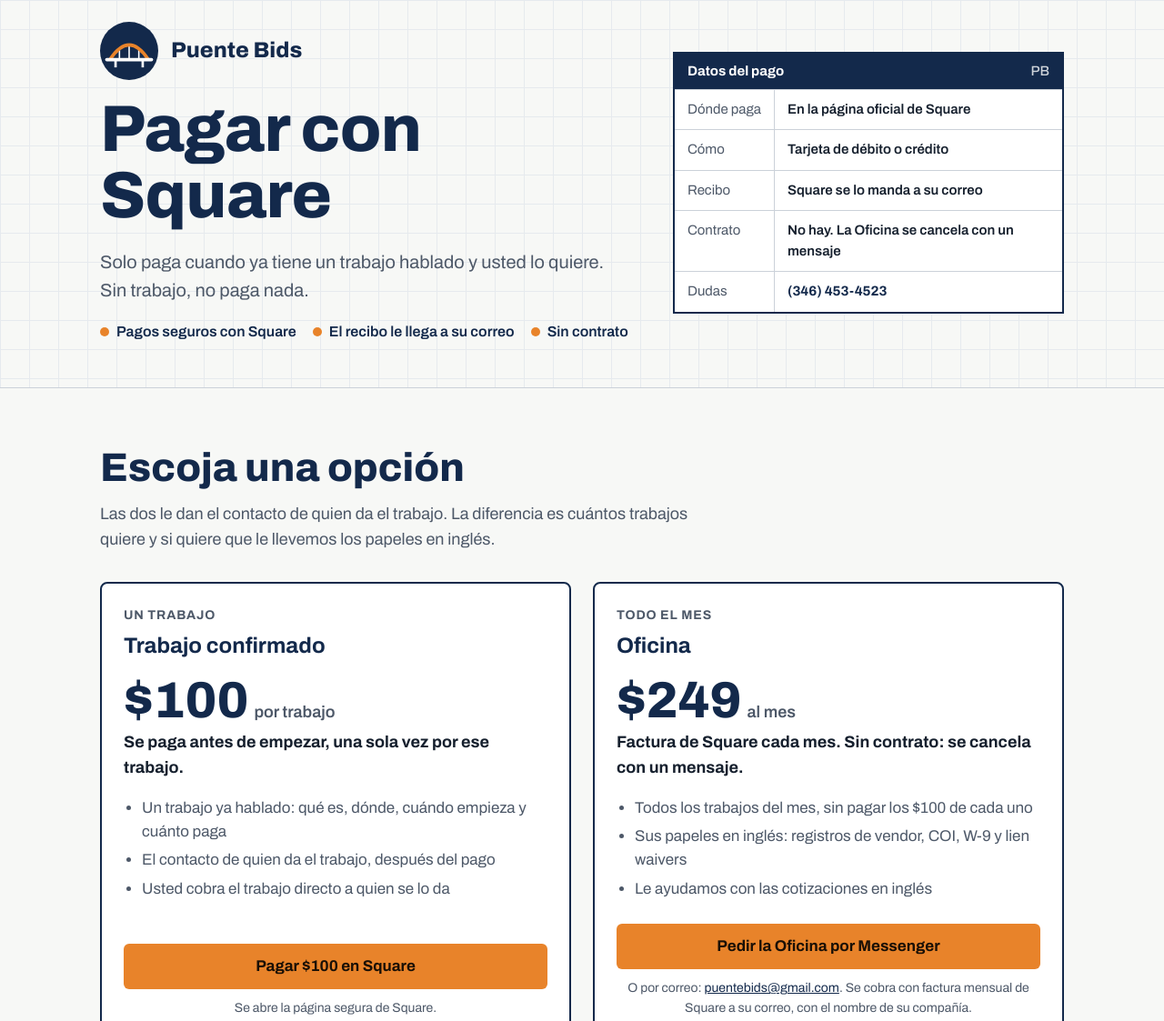
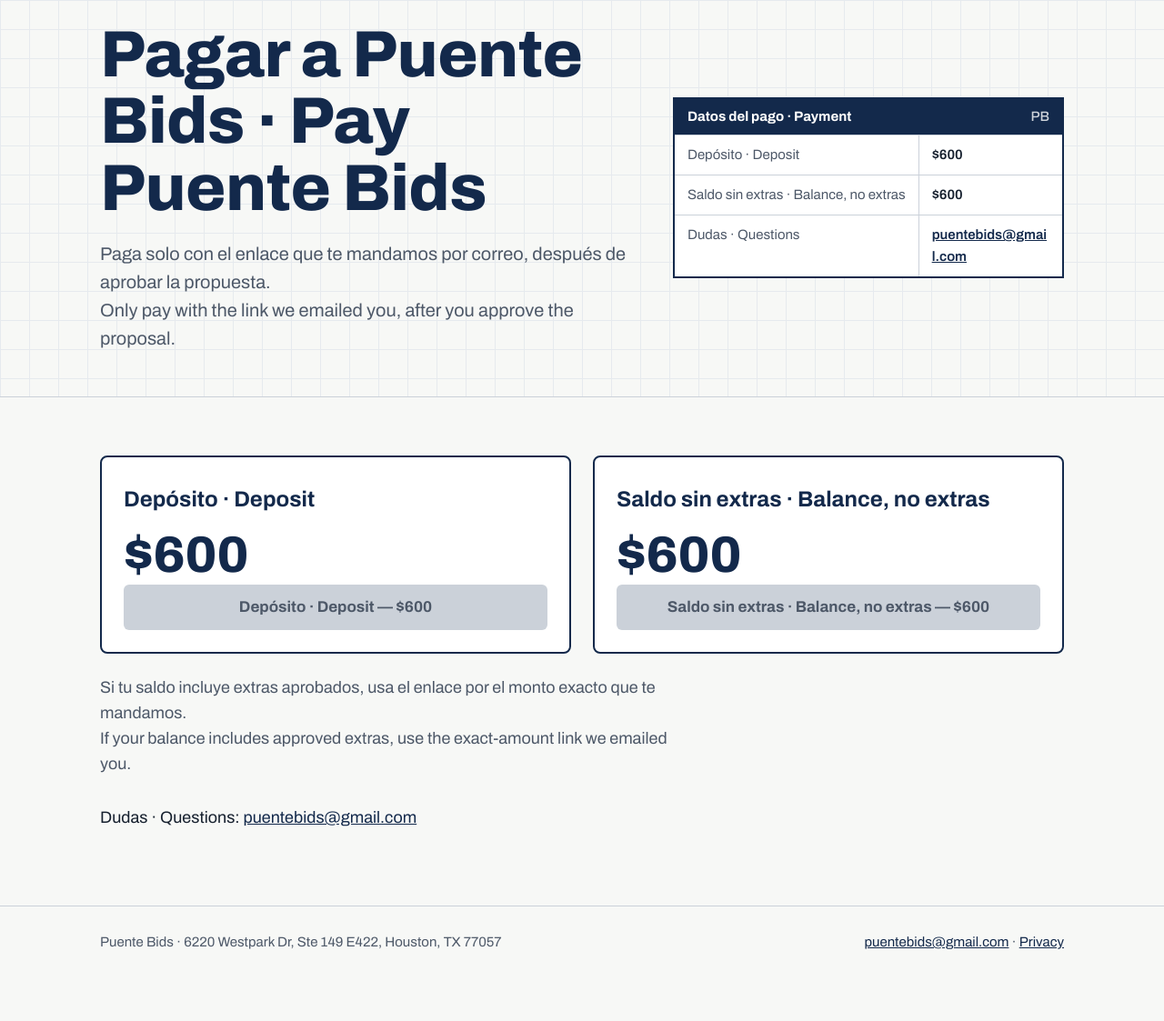
Before and after one commit to puentebids-Andujar/puentebids, a plain HTML site: page pagar/index.html in a window 1280 px wide. Shown: the part 101-1224 px from the top of the page at 91% size. After the commit the page ends 1190 px from the top, so only its background shows below. Drawn offline with Linux system fonts and the light colour scheme.

Commit message:
/pagar/: depósito y saldo con espacios para los enlaces (pestaña 6)

```diff
--- a/pagar/index.html
+++ b/pagar/index.html
@@ -3,14 +3,14 @@
 <head>
 <meta charset="utf-8">
 <meta name="viewport" content="width=device-width,initial-scale=1">
-<title>Pagar — Puente Bids</title>
-<meta name="description" content="Pague con Square: $100 por trabajo confirmado, o la Oficina de Puente Bids, $249 al mes sin contrato.">
+<title>Pagar a Puente Bids · Pay Puente Bids</title>
+<meta name="description" content="Paga solo con el enlace que te mandamos por correo, después de aprobar la propuesta. Only pay with the link we emailed you, after you approve the proposal.">
 <meta name="robots" content="noindex">
 <link rel="canonical" href="https://puentebids.cloud/pagar/">
 <link rel="alternate" hreflang="es" href="https://puentebids.cloud/">
 <link rel="alternate" hreflang="en" href="https://puentebids.cloud/en/">
-<meta property="og:title" content="Pagar — Puente Bids">
-<meta property="og:description" content="Pague con Square: $100 por trabajo confirmado, o la Oficina de Puente Bids, $249 al mes sin contrato.">
+<meta property="og:title" content="Pagar a Puente Bids · Pay Puente Bids">
+<meta property="og:description" content="Paga solo con el enlace que te mandamos por correo, después de aprobar la propuesta. Only pay with the link we emailed you, after you approve the proposal.">
 <meta property="og:image" content="https://d2ol7oe51mr4n9.cloudfront.net/user_3IkWgim8q9eNQavxziL9vmwsNp2/65668f9b-f1ee-4323-b944-34b7bf84ad93.png">
 <meta property="og:url" content="https://puentebids.cloud/pagar/">
 <link rel="icon" href="https://d2ol7oe51mr4n9.cloudfront.net/user_3IkWgim8q9eNQavxziL9vmwsNp2/65668f9b-f1ee-4323-b944-34b7bf84ad93.png">
@@ -119,82 +119,45 @@ footer .w{display:flex;flex-wrap:wrap;justify-content:space-between;gap:10px 24p
 .helpbox p{margin:0;color:var(--ink2);font-size:17px}
 @media(max-width:720px){.helpbox{grid-template-columns:1fr}}
 .phone{font-weight:700;color:var(--navy);text-decoration:none;white-space:nowrap}
+.tblock dd,.tblock dt{overflow-wrap:anywhere}.tblock dt{white-space:normal}
+.opt .btn.pend{background:var(--rule);color:var(--ink2);pointer-events:none}
 </style>
 </head>
 <body>
 <header class="top"><div class="w">
 <a class="brand" href="/"><svg viewBox="0 0 120 120" aria-hidden="true"><circle cx="60" cy="60" r="60" fill="#13294B"/><line x1="40" y1="57" x2="40" y2="78" stroke="#fff" stroke-width="3"/><line x1="60" y1="50" x2="60" y2="78" stroke="#fff" stroke-width="3"/><line x1="80" y1="57" x2="80" y2="78" stroke="#fff" stroke-width="3"/><line x1="32" y1="78" x2="32" y2="94" stroke="#fff" stroke-width="5"/><line x1="88" y1="78" x2="88" y2="94" stroke="#fff" stroke-width="5"/><path d="M21 77 Q60 18 99 77" fill="none" stroke="#E8832A" stroke-width="7" stroke-linecap="round"/><line x1="14" y1="78" x2="106" y2="78" stroke="#fff" stroke-width="7" stroke-linecap="round"/></svg>Puente Bids</a>
-<nav class="links" aria-label="Principal"><a href="/">Inicio</a><a class="phone" href="tel:+13464534523">(346) 453-4523</a></nav>
+<nav class="links" aria-label="Principal"><a href="/">Inicio</a><a class="lang" href="/en/">English</a></nav>
 </div></header>
 
 <div class="hero"><div class="w">
 <div>
-<div class="logo-big"><svg viewBox="0 0 120 120" aria-hidden="true"><circle cx="60" cy="60" r="60" fill="#13294B"/><line x1="40" y1="57" x2="40" y2="78" stroke="#fff" stroke-width="3"/><line x1="60" y1="50" x2="60" y2="78" stroke="#fff" stroke-width="3"/><line x1="80" y1="57" x2="80" y2="78" stroke="#fff" stroke-width="3"/><line x1="32" y1="78" x2="32" y2="94" stroke="#fff" stroke-width="5"/><line x1="88" y1="78" x2="88" y2="94" stroke="#fff" stroke-width="5"/><path d="M21 77 Q60 18 99 77" fill="none" stroke="#E8832A" stroke-width="7" stroke-linecap="round"/><line x1="14" y1="78" x2="106" y2="78" stroke="#fff" stroke-width="7" stroke-linecap="round"/></svg><span>Puente Bids</span></div>
-<h1>Pagar con Square</h1>
-<p class="lead">Solo paga cuando ya tiene un trabajo hablado y usted lo quiere. Sin trabajo, no paga nada.</p>
-<ul class="trust">
-<li>Pagos seguros con Square</li>
-<li>El recibo le llega a su correo</li>
-<li>Sin contrato</li>
-</ul>
+<h1>Pagar a Puente Bids · Pay Puente Bids</h1>
+<p class="lead">Paga solo con el enlace que te mandamos por correo, después de aprobar la propuesta.<br>Only pay with the link we emailed you, after you approve the proposal.</p>
 </div>
-<aside class="tblock" aria-label="Datos del pago"><div class="hd">Datos del pago<span>PB</span></div><dl>
-<dt>Dónde paga</dt><dd>En la página oficial de Square</dd>
-<dt>Cómo</dt><dd>Tarjeta de débito o crédito</dd>
-<dt>Recibo</dt><dd>Square se lo manda a su correo</dd>
-<dt>Contrato</dt><dd>No hay. La Oficina se cancela con un mensaje</dd>
-<dt>Dudas</dt><dd><a class="phone" href="tel:+13464534523">(346) 453-4523</a></dd>
+<aside class="tblock" aria-label="Datos del pago · Payment"><div class="hd">Datos del pago · Payment<span>PB</span></div><dl>
+<dt>Depósito · Deposit</dt><dd>$600</dd>
+<dt>Saldo sin extras · Balance, no extras</dt><dd>$600</dd>
+<dt>Dudas · Questions</dt><dd><a href="mailto:puentebids@gmail.com">puentebids@gmail.com</a></dd>
 </dl></aside>
 </div></div>
 
 <section id="opciones"><div class="w">
-<h2>Escoja una opción</h2>
-<p class="intro">Las dos le dan el contacto de quien da el trabajo. La diferencia es cuántos trabajos quiere y si quiere que le llevemos los papeles en inglés.</p>
 <div class="opts">
 <div class="opt">
-<span class="tag">Un trabajo</span>
-<h3>Trabajo confirmado</h3>
-<div class="amt">$100<small>por trabajo</small></div>
-<p class="when">Se paga antes de empezar, una sola vez por ese trabajo.</p>
-<ul>
-<li>Un trabajo ya hablado: qué es, dónde, cuándo empieza y cuánto paga</li>
-<li>El contacto de quien da el trabajo, después del pago</li>
-<li>Usted cobra el trabajo directo a quien se lo da</li>
-</ul>
-<a class="btn main" href="https://square.link/u/nITt6wvH">Pagar $100 en Square</a>
-<p class="sq">Se abre la página segura de Square.</p>
+<h3>Depósito · Deposit</h3>
+<div class="amt">$600</div>
+<!-- ENLACE PENDIENTE: depósito $600 de Square ("Closeout package — deposit"). Lo pone el prompt 3, con el sí de Carlos. -->
+<a class="btn main pend" href="#" aria-disabled="true" data-enlace="deposito">Depósito · Deposit — $600</a>
 </div>
 <div class="opt">
-<span class="tag">Todo el mes</span>
-<h3>Oficina</h3>
-<div class="amt">$249<small>al mes</small></div>
-<p class="when">Factura de Square cada mes. Sin contrato: se cancela con un mensaje.</p>
-<ul>
-<li>Todos los trabajos del mes, sin pagar los $100 de cada uno</li>
-<li>Sus papeles en inglés: registros de vendor, COI, W-9 y lien waivers</li>
-<li>Le ayudamos con las cotizaciones en inglés</li>
-</ul>
-<a class="btn main" href="https://m.me/61595975512573" target="_blank" rel="noopener">Pedir la Oficina por Messenger</a>
-<p class="sq">O por correo: <a href="mailto:puentebids@gmail.com?subject=Oficina%20Puente%20Bids">puentebids@gmail.com</a>. Se cobra con factura mensual de Square a su correo, con el nombre de su compañía.</p>
+<h3>Saldo sin extras · Balance, no extras</h3>
+<div class="amt">$600</div>
+<!-- ENLACE PENDIENTE: saldo $600 de Square ("Closeout package — balance"). Lo pone el prompt 3, con el sí de Carlos. -->
+<a class="btn main pend" href="#" aria-disabled="true" data-enlace="saldo">Saldo sin extras · Balance, no extras — $600</a>
 </div>
 </div>
-</div></section>
-
-<section id="despues"><div class="w">
-<h2>Qué pasa después de pagar</h2>
-<ol class="how">
-<li><h3>Le llega el recibo</h3><p>Square le manda el recibo a su correo. Ahí queda la fecha, el monto y el nombre Puente Bids.</p></li>
-<li><h3>Le confirmamos</h3><p>Le escribimos el mismo día por el mismo medio donde estamos hablando.</p></li>
-<li><h3>Empieza a trabajar</h3><p>Trabajo confirmado: le pasamos el contacto y la dirección. Oficina: además empezamos con sus papeles.</p></li>
-</ol>
-</div></section>
-
-<section id="seguridad"><div class="w">
-<h2>Su seguridad</h2>
-<div class="helpbox">
-<div><h3>Nosotros no vemos su tarjeta</h3><p>El pago se hace en Square, no en esta página. Nunca le pedimos datos de tarjeta, banco o Seguro Social por mensaje.</p></div>
-<div><h3>¿Tiene dudas antes de pagar?</h3><p>Deje un mensaje al <a class="phone" href="tel:+13464534523">(346) 453-4523</a> o escriba a <a href="mailto:puentebids@gmail.com">puentebids@gmail.com</a>. Le contestamos el mismo día.</p></div>
-</div>
+<p class="intro" style="margin-top:24px">Si tu saldo incluye extras aprobados, usa el enlace por el monto exacto que te mandamos.<br>If your balance includes approved extras, use the exact-amount link we emailed you.</p>
+<p>Dudas · Questions: <a href="mailto:puentebids@gmail.com">puentebids@gmail.com</a></p>
 </div></section>
 
 <footer><div class="w"><span>Puente Bids · 6220 Westpark Dr, Ste 149 E422, Houston, TX 77057</span><span><a href="mailto:puentebids@gmail.com">puentebids@gmail.com</a> · <a href="/privacy/">Privacy</a></span></div></footer>
```
